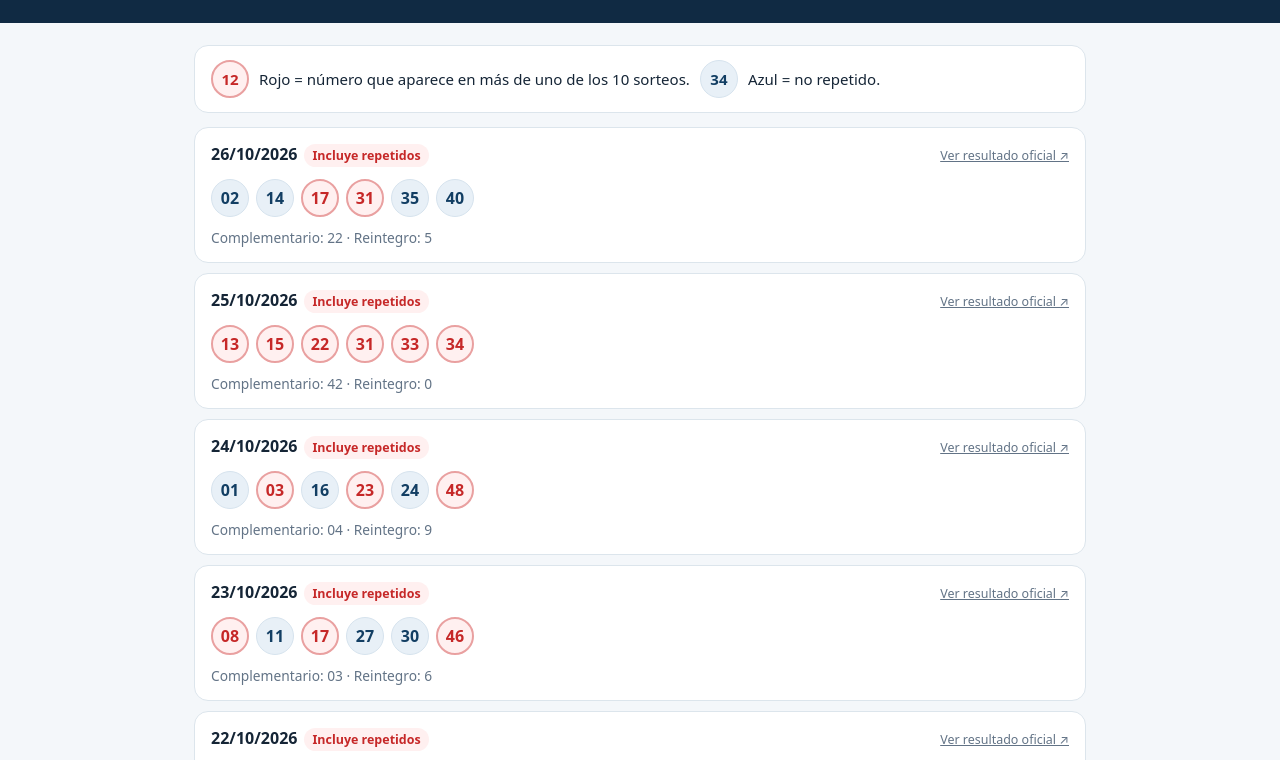
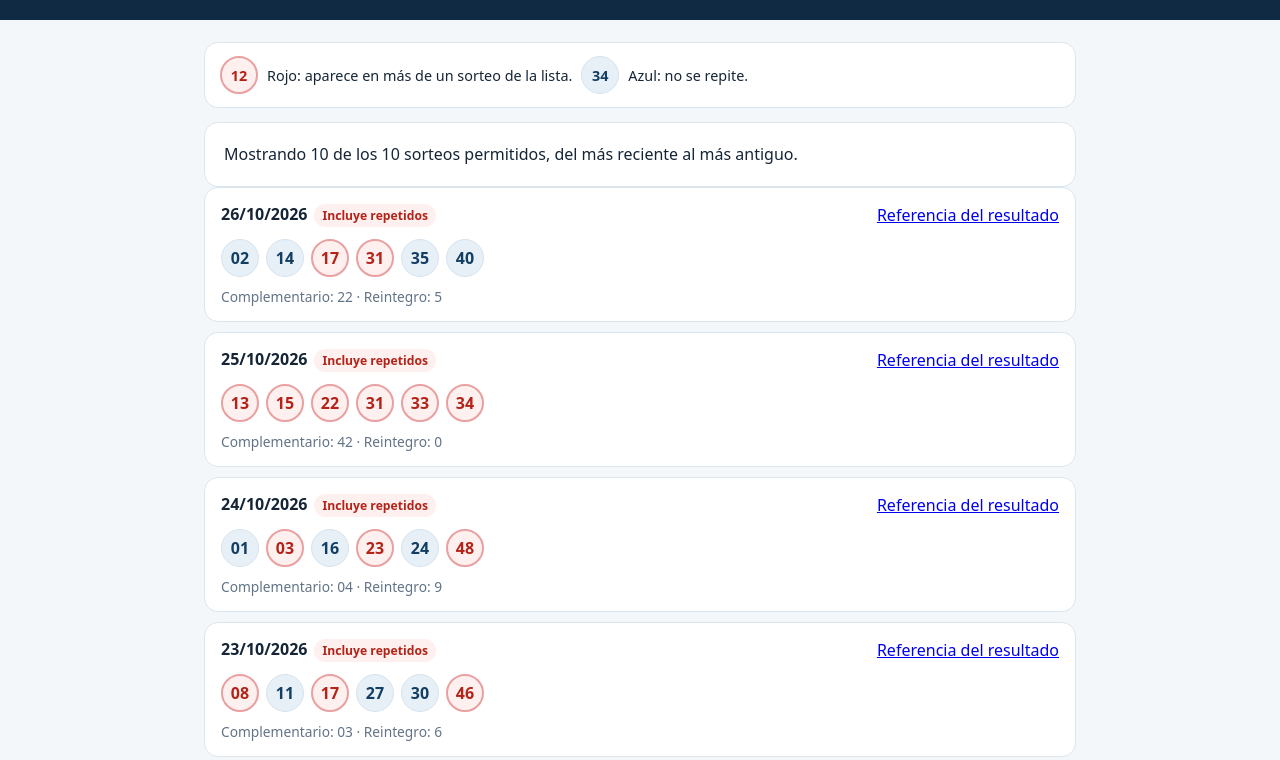
Before and after one commit to danielMigales/BonolotoGPT, a plain HTML site: page public/index.html in a window 1280 px wide. Shown: the part 117-877 px from the top of the page. Drawn offline with Linux system fonts and the light colour scheme.

Commit message:
Rehacer BonolotoGPT como lista mínima de diez sorteos

```diff
--- a/public/index.html
+++ b/public/index.html
@@ -6,61 +6,62 @@
 <meta name="theme-color" content="#102a43">
 <title>BonolotoGPT · Últimos 10 sorteos</title>
 <style>
-:root{color-scheme:light;--ink:#152536;--muted:#627386;--line:#dce5ec;--paper:#f4f7fa;--blue:#1769aa;--repeat:#c62828;--repeat-bg:#fff0f0}
+:root{color-scheme:light;--ink:#152536;--muted:#627386;--line:#dce5ec;--paper:#f4f7fa;--blue:#1769aa;--repeat:#b42318;--repeat-bg:#fff0f0}
 *{box-sizing:border-box}body{margin:0;background:var(--paper);color:var(--ink);font-family:system-ui,-apple-system,Segoe UI,Roboto,sans-serif}
-header{background:#102a43;color:#fff;padding:30px 18px 26px}header .wrap,main{max-width:920px;margin:auto}h1{font-size:clamp(1.65rem,4vw,2.4rem);margin:0 0 8px}header p{margin:0;color:#d9e6f2;line-height:1.5}
-main{padding:22px 14px 40px}.legend,.summary,.draw{background:white;border:1px solid var(--line);border-radius:14px}
-.legend{padding:14px 16px;display:flex;gap:10px;align-items:center;flex-wrap:wrap;margin-bottom:14px;font-size:.94rem}
-.ball{width:38px;height:38px;border-radius:50%;display:inline-flex;align-items:center;justify-content:center;background:#e8f0f7;color:#123e63;font-weight:750;font-variant-numeric:tabular-nums;border:1px solid #d6e3ee}
-.ball.repeat{background:var(--repeat-bg);color:var(--repeat);border:2px solid #e9a0a0}
-.draws{display:grid;gap:10px}.draw{padding:15px 16px}.drawtop{display:flex;align-items:center;justify-content:space-between;gap:10px;flex-wrap:wrap;margin-bottom:12px}.date{font-weight:750}.source{font-size:.78rem;color:var(--muted)}.numbers{display:flex;gap:7px;flex-wrap:wrap}.extras{margin-top:11px;font-size:.86rem;color:var(--muted)}.repeat-tag{display:inline-block;margin-left:7px;padding:3px 8px;border-radius:20px;background:var(--repeat-bg);color:var(--repeat);font-size:.78rem;font-weight:700}
-.summary{padding:16px;margin-top:14px}.summary h2{font-size:1rem;margin:0 0 10px}.repeat-list{display:flex;gap:7px;flex-wrap:wrap}.note{color:var(--muted);font-size:.82rem;line-height:1.5;margin:15px 2px}.status{padding:20px;background:#fff;border:1px solid var(--line);border-radius:14px}
-a{color:#0c609e}footer{max-width:920px;margin:auto;padding:0 16px 28px;color:var(--muted);font-size:.82rem}
+header{background:#102a43;color:white;padding:28px 18px}header .wrap,main,footer{max-width:900px;margin:auto}h1{font-size:clamp(1.6rem,4vw,2.3rem);margin:0 0 7px}header p{margin:0;color:#d9e6f2;line-height:1.5}
+main{padding:22px 14px 34px}.legend,.summary,.draw,.status{background:white;border:1px solid var(--line);border-radius:14px}.legend{padding:13px 15px;display:flex;gap:9px;align-items:center;flex-wrap:wrap;margin-bottom:14px;font-size:.9rem}
+.ball{width:38px;height:38px;border-radius:50%;display:inline-flex;align-items:center;justify-content:center;background:#e8f0f7;color:#123e63;font-weight:750;font-variant-numeric:tabular-nums;border:1px solid #d6e3ee;flex-shrink:0}.ball.repeat{background:var(--repeat-bg);color:var(--repeat);border:2px solid #e9a0a0}
+.draws{display:grid;gap:10px}.draw{padding:15px 16px}.drawtop{display:flex;align-items:center;justify-content:space-between;gap:8px;flex-wrap:wrap;margin-bottom:12px}.date{font-weight:750}.numbers{display:flex;gap:7px;flex-wrap:wrap}.extras{margin-top:10px;font-size:.86rem;color:var(--muted)}.repeat-tag{display:inline-block;margin-left:7px;padding:3px 8px;border-radius:20px;background:var(--repeat-bg);color:var(--repeat);font-size:.76rem;font-weight:700}
+.summary{padding:15px;margin-top:14px}.summary h2{font-size:1rem;margin:0 0 10px}.repeat-list{display:flex;gap:7px;flex-wrap:wrap}.note,footer{color:var(--muted);font-size:.82rem;line-height:1.5}.note{margin:14px 2px}.status{padding:19px;line-height:1.55}.status strong{display:block;margin-bottom:4px}footer{padding:0 16px 26px}
 @media(max-width:480px){.draw{padding:13px}.ball{width:35px;height:35px}.numbers{gap:5px}}
 </style>
 </head>
 <body>
-<header><div class="wrap"><h1>BonolotoGPT</h1><p>Los 10 últimos sorteos, con los números principales repetidos destacados.</p></div></header>
+<header><div class="wrap"><h1>BonolotoGPT</h1><p>Únicamente los 10 sorteos más recientes. Los números principales repetidos aparecen en rojo.</p></div></header>
 <main>
-<div class="legend"><span class="ball repeat">12</span><span>Rojo = número que aparece en más de uno de los 10 sorteos.</span><span class="ball">34</span><span>Azul = no repetido.</span></div>
-<div id="status" class="status" role="status">Cargando resultados…</div>
-<section id="summary" class="summary" hidden><h2>Números repetidos en la ventana de 10 sorteos</h2><div id="repeat-list" class="repeat-list"></div></section>
-<p class="note">Los repetidos se calculan solo con los seis números principales de cada sorteo. El complementario y el reintegro se muestran por separado y no cuentan para este cálculo. Las repeticiones pasadas no predicen los resultados futuros.</p>
+<div class="legend"><span class="ball repeat">12</span><span>Rojo: aparece en más de un sorteo de la lista.</span><span class="ball">34</span><span>Azul: no se repite.</span></div>
+<div id="status" class="status" role="status">Cargando sorteos…</div>
+<div id="draws" class="draws"></div>
+<section id="summary" class="summary" hidden><h2>Números repetidos entre los sorteos mostrados</h2><div id="repeat-list" class="repeat-list"></div></section>
+<p class="note">Solo se comparan los seis números principales. El complementario y el reintegro se muestran aparte. Las repeticiones anteriores no predicen futuros resultados.</p>
 </main>
-<footer>Fuente: <a href="https://www.loteriasyapuestas.es/es/bonoloto/resultados" target="_blank" rel="noopener">SELAE — resultados oficiales</a>. <span id="updated"></span></footer>
+<footer>Actualización manual: después de cada sorteo, facilita la fecha, los seis números, el complementario y el reintegro. No hay sincronización automática con SELAE.</footer>
 <script>
-(async function(){
- const status=document.getElementById('status');
+(async()=>{
+ const status=document.getElementById('status'),list=document.getElementById('draws');
  const fmtDate=s=>{const [y,m,d]=s.split('-');return d+'/'+m+'/'+y};
+ const ball=(n,repeat)=>{const el=document.createElement('span');el.className='ball'+(repeat?' repeat':'');el.textContent=String(n).padStart(2,'0');return el};
  try{
   const response=await fetch('data/draws.json',{cache:'no-store'});
-  if(!response.ok) throw new Error('No se pudieron cargar los datos ('+response.status+').');
-  const payload=await response.json();
-  if(!Array.isArray(payload.draws)||payload.draws.length!==10) throw new Error('Los datos no contienen exactamente 10 sorteos.');
+  if(!response.ok)throw new Error('No se pudo leer el archivo de sorteos (HTTP '+response.status+').');
+  const payload=await response.json(),draws=payload.draws;
+  if(!Array.isArray(draws)||draws.length>10)throw new Error('El archivo debe contener como máximo 10 sorteos.');
   const counts=new Map();
-  payload.draws.forEach(d=>d.numbers.forEach(n=>counts.set(n,(counts.get(n)||0)+1)));
+  for(const d of draws)for(const n of d.numbers)counts.set(n,(counts.get(n)||0)+1);
   const repeated=new Set([...counts].filter(([,count])=>count>1).map(([n])=>n));
-  status.remove();
-  const list=document.createElement('div');list.className='draws';
-  payload.draws.forEach(d=>{
+  status.replaceChildren();
+  if(!draws.length){
+   const strong=document.createElement('strong');strong.textContent='Todavía no hay sorteos cargados.';
+   status.append(strong,document.createTextNode('Cuando me facilites el resultado de un sorteo, lo añadiré manualmente. La aplicación conservará solo los 10 más recientes.'));
+   return;
+  }
+  status.textContent='Mostrando '+draws.length+' de los 10 sorteos permitidos, del más reciente al más antiguo.';
+  draws.forEach(d=>{
    const card=document.createElement('article');card.className='draw';
    const top=document.createElement('div');top.className='drawtop';
    const date=document.createElement('div');date.className='date';date.textContent=fmtDate(d.date);
-   const link=document.createElement('a');link.className='source';link.href=d.source;link.target='_blank';link.rel='noopener';link.textContent='Ver resultado oficial ↗';
-   top.append(date,link);
-   const nums=document.createElement('div');nums.className='numbers';
-   d.numbers.forEach(n=>{const ball=document.createElement('span');ball.className='ball'+(repeated.has(n)?' repeat':'');ball.textContent=String(n).padStart(2,'0');nums.appendChild(ball)});
+   if(d.numbers.some(n=>repeated.has(n))){const tag=document.createElement('span');tag.className='repeat-tag';tag.textContent='Incluye repetidos';date.appendChild(tag)}
+   top.appendChild(date);
+   if(d.source){const a=document.createElement('a');a.href=d.source;a.target='_blank';a.rel='noopener';a.textContent='Referencia del resultado';top.appendChild(a)}
+   const nums=document.createElement('div');nums.className='numbers';d.numbers.forEach(n=>nums.appendChild(ball(n,repeated.has(n))));
    const extras=document.createElement('div');extras.className='extras';extras.textContent='Complementario: '+String(d.complementario).padStart(2,'0')+' · Reintegro: '+d.reintegro;
-   if(d.numbers.some(n=>repeated.has(n))){const tag=document.createElement('span');tag.className='repeat-tag';tag.textContent='Incluye repetidos';date.appendChild(tag)}
    card.append(top,nums,extras);list.appendChild(card);
   });
-  document.querySelector('main').insertBefore(list,document.getElementById('summary'));
   const summary=document.getElementById('summary');summary.hidden=false;
   const repeatList=document.getElementById('repeat-list');
-  [...repeated].sort((a,b)=>a-b).forEach(n=>{const ball=document.createElement('span');ball.className='ball repeat';ball.textContent=String(n).padStart(2,'0');ball.title='Aparece '+counts.get(n)+' veces';repeatList.appendChild(ball)});
-  if(!repeated.size) repeatList.textContent='No hay números repetidos en estos 10 sorteos.';
-  document.getElementById('updated').textContent='Datos cargados: '+payload.updatedAt+'.';
- }catch(error){status.textContent='No se pueden mostrar los resultados: '+error.message+' Revisa la fuente oficial o vuelve a intentarlo más tarde.'}
+  [...repeated].sort((a,b)=>a-b).forEach(n=>{const el=ball(n,true);el.title='Aparece en '+counts.get(n)+' sorteos';repeatList.appendChild(el)});
+  if(!repeated.size)repeatList.textContent='No hay números repetidos en estos sorteos.';
+ }catch(error){status.textContent='Error al cargar los sorteos: '+error.message+' No se mostrarán datos incompletos.'}
 })();
 </script>
 </body></html>
```
